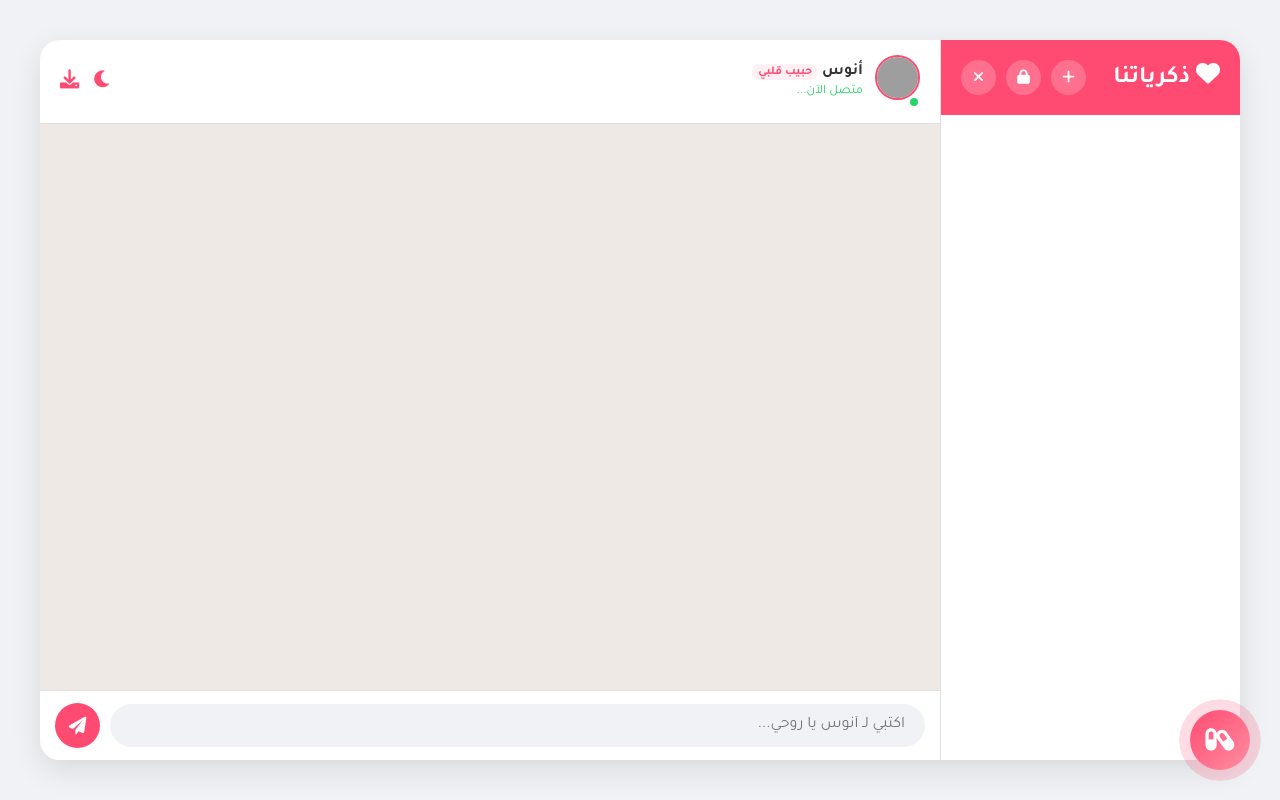
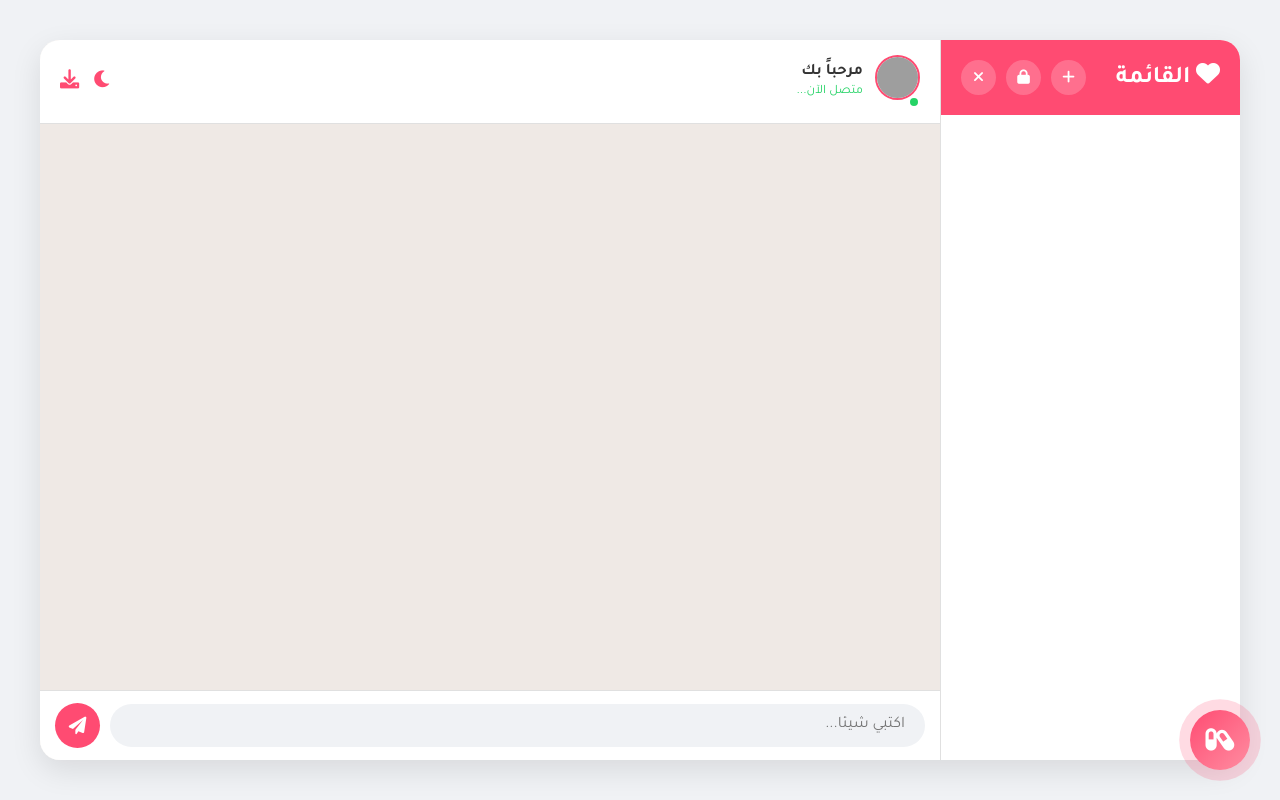
Before and after one commit to anas-km1437/Anas_Bot, a Flask app: page / in a window 1280 px wide. Run offline with Flask 3, Linux system fonts and the light colour scheme; the visitor is signed in with stand-in values (Sample User, id 1); data that the repository does not hold is empty; grey boxes are pictures that could not be loaded.

Commit message:
Update index.html

```diff
--- a/anos_bot/templates/index.html
+++ b/anos_bot/templates/index.html
@@ -3,70 +3,59 @@
 <head>
     <meta charset="UTF-8">
     <meta name="viewport" content="width=device-width, initial-scale=1.0, maximum-scale=1.0, user-scalable=no">
-    <title>بوت</title>
+    <title>بوووت</title>
     <link rel="stylesheet" href="{{ url_for('static', filename='style.css') }}">
     <link href="https://cdnjs.cloudflare.com/ajax/libs/font-awesome/6.0.0/css/all.min.css" rel="stylesheet">
     <script src="https://cdnjs.cloudflare.com/ajax/libs/html2canvas/1.4.1/html2canvas.min.js"></script>
 </head>
 <body>
     <div class="app-container" id="capture-area">
-
-        <!-- قناع الهاتف عند فتح القائمة -->
         <div id="sidebar-overlay" class="sidebar-overlay"></div>
 
-        <!-- القائمة الجانبية -->
         <div class="sidebar" id="sidebar">
             <div class="sidebar-header">
-                <h2><i class="fa-solid fa-heart"></i> ذكرياتنا</h2>
+                <h2><i class="fa-solid fa-heart"></i> القائمة</h2>
                 <div class="sidebar-actions">
-                    <button id="new-chat-btn" title="محادثة جديدة"><i class="fa-solid fa-plus"></i></button>
-                    <!-- زر تسجيل الخروج -->
-                    <a href="/logout" id="logout-btn" title="قفل المحادثة"><i class="fa-solid fa-lock"></i></a>
+                    <button id="new-chat-btn" title="جديد"><i class="fa-solid fa-plus"></i></button>
+                    <a href="/logout" id="logout-btn" title="خروج"><i class="fa-solid fa-lock"></i></a>
                     <button id="close-sidebar-btn" class="mobile-only"><i class="fa-solid fa-xmark"></i></button>
                 </div>
             </div>
             <ul id="sessions-list"></ul>
         </div>
 
-        <!-- منطقة الدردشة الرئيسية -->
         <div class="chat-area">
             <div class="chat-header">
-                <!-- زر فتح القائمة يظهر فقط على الهاتف -->
                 <button id="mobile-menu-btn" class="mobile-only"><i class="fa-solid fa-bars"></i></button>
-
                 <div class="avatar-container">
-                    <img src="https://cdn-icons-png.flaticon.com/512/3135/3135715.png" alt="أنوس">
+                    <img src="https://cdn-icons-png.flaticon.com/512/3135/3135715.png" alt="Bot">
                     <div class="online-dot"></div>
                 </div>
                 <div class="header-info">
-                    <h3>أنوس <span>حبيب قلبي</span></h3>
+                    <h3>مرحباً بك</h3>
                     <p>متصل الآن...</p>
                 </div>
-
                 <div class="header-actions">
                     <button id="theme-btn" title="الوضع الليلي"><i class="fa-solid fa-moon"></i></button>
-                    <button id="download-btn" title="حفظ المحادثة"><i class="fa-solid fa-download"></i></button>
+                    <button id="download-btn" title="حفظ"><i class="fa-solid fa-download"></i></button>
                 </div>
             </div>
 
-            <div class="chat-messages" id="chat-messages">
-                <!-- الرسائل -->
-            </div>
+            <div class="chat-messages" id="chat-messages"></div>
 
             <div class="chat-input-container">
-                <input type="text" id="user-input" placeholder="اكتبي لـ أنوس يا روحي..." autocomplete="off">
+                <input type="text" id="user-input" placeholder="اكتبي شيئاً..." autocomplete="off">
                 <button id="send-btn"><i class="fa-solid fa-paper-plane"></i></button>
             </div>
         </div>
     </div>
 
-    <!-- جرعة الحب -->
-    <button id="love-capsule-btn" class="floating-btn" title="خذي جرعة حب"><i class="fa-solid fa-capsules"></i></button>
+    <button id="love-capsule-btn" class="floating-btn" title="جرعة حب"><i class="fa-solid fa-capsules"></i></button>
 
     <div id="capsule-modal" class="modal-overlay">
         <div class="modal-content">
             <button id="close-modal"><i class="fa-solid fa-xmark"></i></button>
-            <h2>💊 جرعة حب من أنوس</h2>
+            <h2>رسالة لك</h2>
             <div class="capsule-body">
                 <i class="fa-solid fa-quote-right quote-icon"></i>
                 <p id="capsule-text"></p>
```
